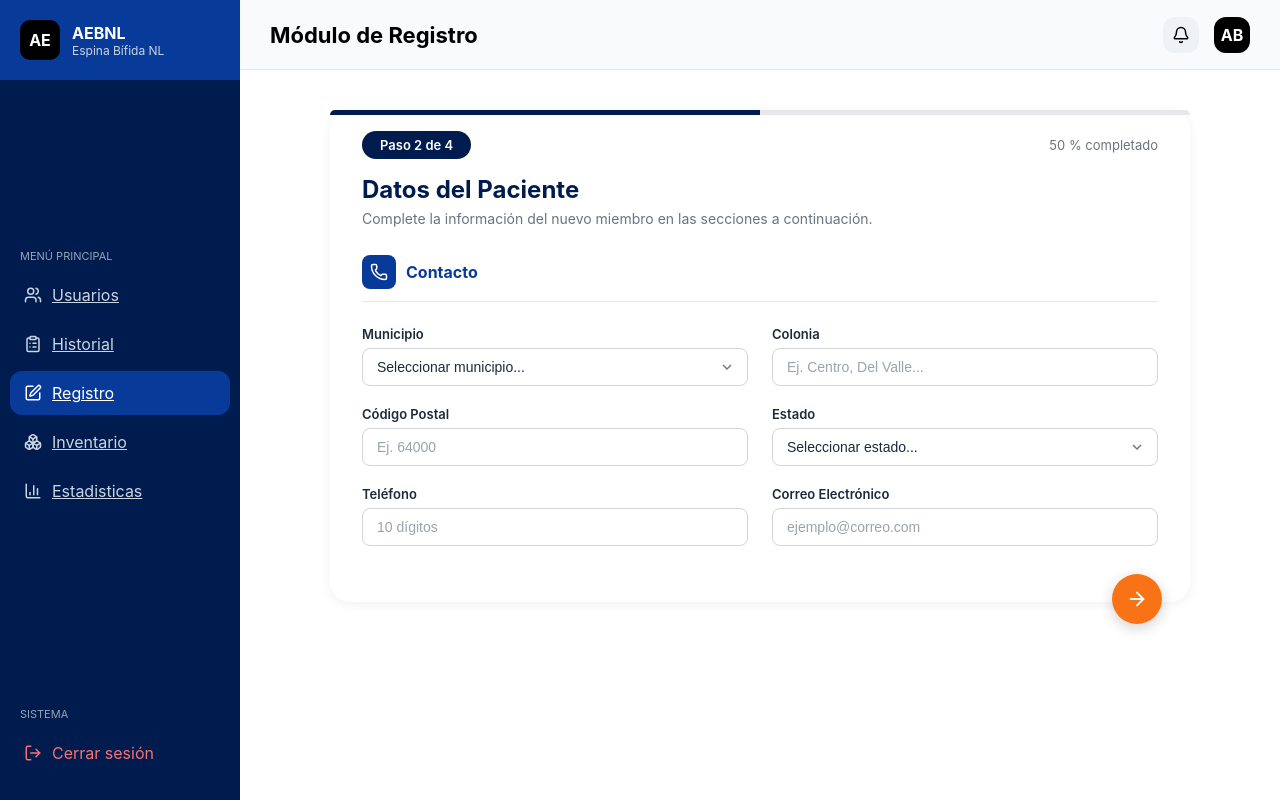
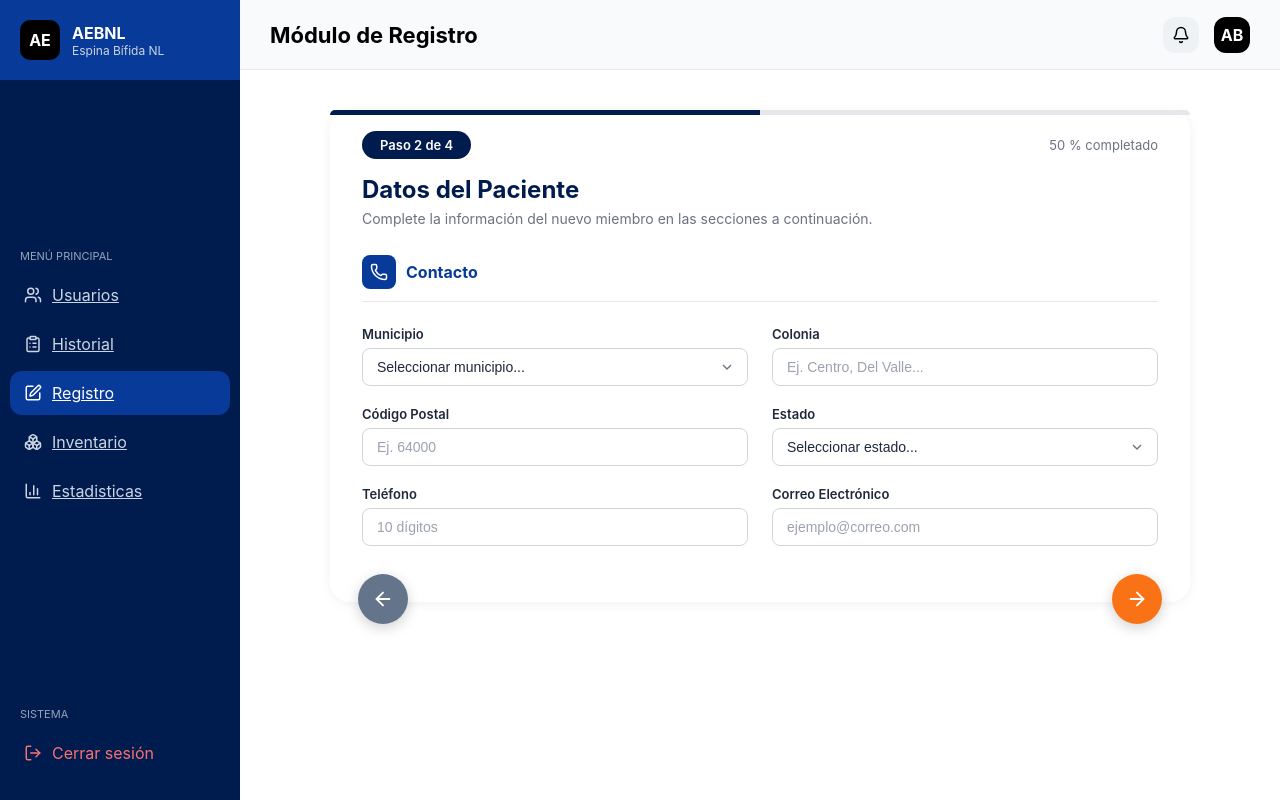
Before and after one commit to Ay4xx/SoftwareEspinaBifida, a React (Create React App) app in the folder espina-bifida-app/: page /registro in a window 1280 px wide. Both pictures are taken after a click on the button 1137 px from the left and 600 px from the top of the page. Built offline with nearby package versions, Linux system fonts and the light colour scheme.

Commit message:
boton naranja registro

```diff
--- a/espina-bifida-app/src/pantallas/registro.css
+++ b/espina-bifida-app/src/pantallas/registro.css
@@ -69,11 +69,19 @@
   margin: 0;
 }
 
-/* ── Botón de navegación ── */
-.registro-btn-nav {
+/* ── Contenedor de botones ── */
+.registro-nav-contenedor {
   position: absolute;
   bottom: -22px;
-  right: 28px;
+  left: 0;
+  right: 0;
+  padding: 0 28px;
+  display: flex;
+  justify-content: space-between;
+  align-items: center;
+}
+
+.registro-btn-nav {
   width: 50px;
   height: 50px;
   border-radius: 50%;
@@ -91,6 +99,19 @@
   transform: scale(1.06);
 }
 
+/* Cuando solo hay un botón (paso 1), empujarlo a la derecha */
+.registro-nav-contenedor > .registro-btn-nav:only-child {
+  margin-left: auto;
+}
+
+.btn-regresar {
+  background: #64748b;
+}
+
+.btn-regresar:hover {
+  background: #475569;
+}
+
 .btn-siguiente {
   background: #f97316;
 }
--- a/espina-bifida-app/src/pantallas/registro.jsx
+++ b/espina-bifida-app/src/pantallas/registro.jsx
@@ -1,6 +1,6 @@
 import React, { useState } from "react";
 import "./registro.css";
-import { ArrowRight, Check } from "lucide-react";
+import { ArrowLeft, ArrowRight, Check } from "lucide-react";
 import DatosPersonales from "../componentes/registro/DatosPersonales/DatosPersonales";
 import Contacto from "../componentes/registro/Contacto/Contacto";
 import HistorialMedico from "../componentes/registro/HistorialMedico/HistorialMedico";
@@ -34,6 +34,10 @@ function RegistroPage() {
 
   const siguientePaso = () => {
     if (paso < TOTAL_PASOS) setPaso(paso + 1);
+  };
+
+  const pasoAnterior = () => {
+    if (paso > 1) setPaso(paso - 1);
   };
 
   const handleSubmit = () => {
@@ -89,7 +93,13 @@ function RegistroPage() {
         {/* Contenido del paso actual */}
         {renderPaso()}
 
-        {/* Botón de navegación */}
+        {/* Botones de navegación */}
+        <div className="registro-nav-contenedor">
+          {paso > 1 && (
+            <button className="registro-btn-nav btn-regresar" onClick={pasoAnterior}>
+              <ArrowLeft size={22} />
+            </button>
+          )}
           <button
             className={`registro-btn-nav ${
               paso === TOTAL_PASOS ? "btn-finalizar" : "btn-siguiente"
@@ -100,6 +110,7 @@ function RegistroPage() {
           </button>
         </div>
       </div>
+    </div>
   );
 }
 
```
Lines whose indentation alone changed are shown as unchanged.
